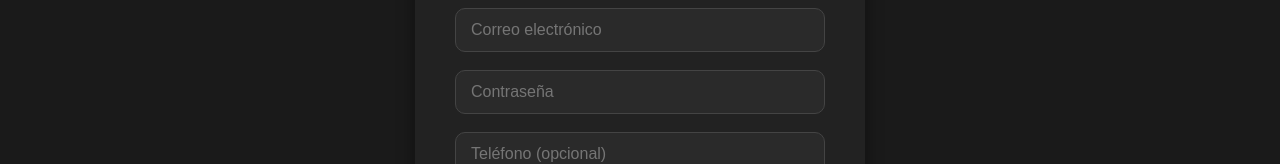
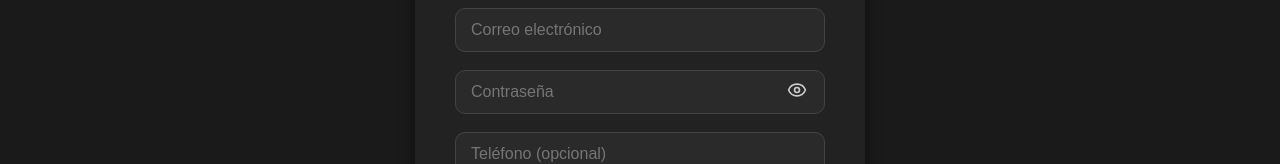
Before and after one commit to Juan-David-Ascanio/final-programacion-web, a React (Vite) app in the folder CineReservas/frontEnd/: page /register in a window 1280 px wide. Shown: the part 427-591 px from the top of the page. Built offline with nearby package versions, Linux system fonts and the light colour scheme.

Commit message:
Ojo en el login y registro para ocultar/mostrar contraseña

```diff
--- a/CineReservas/frontEnd/package.json
+++ b/CineReservas/frontEnd/package.json
@@ -12,6 +12,7 @@
   "dependencies": {
     "axios": "^1.13.2",
     "bootstrap": "^5.3.8",
+    "lucide-react": "^0.553.0",
     "react": "^19.1.1",
     "react-bootstrap": "^2.10.10",
     "react-dom": "^19.1.1",
--- a/CineReservas/frontEnd/src/css/Login.css
+++ b/CineReservas/frontEnd/src/css/Login.css
@@ -80,3 +80,35 @@
 .register-link a:hover {
   text-decoration: underline;
 }
+
+/* Contenedor para la contraseña y el ícono */
+.password-container {
+  position: relative;
+  width: 100%;
+}
+
+/* Input igual que los demás */
+.password-container input {
+  width: 100%;
+  padding: 14px;
+  border-radius: 10px;
+  border: none;
+  background: #2a2a2a;
+  color: #eee;
+  font-size: 1.05rem;
+}
+
+/* Ícono de ojo */
+.eye-icon {
+  position: absolute;
+  right: 14px;
+  top: 40%;
+  transform: translateY(-50%);
+  color: #aaa;
+  cursor: pointer;
+  transition: color 0.3s ease;
+}
+
+.eye-icon:hover {
+  color: #f5c518;
+}
--- a/CineReservas/frontEnd/src/css/Register.css
+++ b/CineReservas/frontEnd/src/css/Register.css
@@ -115,3 +115,29 @@
     color: #ff7d7d;
     border: 1px solid rgba(255, 99, 71, 0.35);
 }
+
+/* ===== CAMPO DE CONTRASEÑA CON OJO ===== */
+.password-field {
+  position: relative;
+  display: flex;
+  align-items: center;
+}
+
+.password-field input {
+  width: 100%;
+  padding-right: 40px; /* espacio para el ícono */
+}
+
+.toggle-password {
+  position: absolute;
+  right: 12px;
+  background: none;
+  border: none;
+  color: #ccc;
+  cursor: pointer;
+  transition: color 0.3s;
+}
+
+.toggle-password:hover {
+  color: #f5c518;
+}
--- a/CineReservas/frontEnd/src/pages/Login.jsx
+++ b/CineReservas/frontEnd/src/pages/Login.jsx
@@ -1,12 +1,14 @@
 import { useState } from "react";
 import { useNavigate } from "react-router-dom";
 import { auth } from "../components/auth";
+import { Eye, EyeOff } from "lucide-react"; // 👈 Importamos los íconos
 import "../css/Login.css";
 
 export default function Login() {
   const [correo, setCorreo] = useState("");
   const [contrasena, setContrasena] = useState("");
   const [error, setError] = useState("");
+  const [mostrarContrasena, setMostrarContrasena] = useState(false); // 👈 Nuevo estado
   const navigate = useNavigate();
 
   const handleSubmit = async (e) => {
@@ -37,13 +39,22 @@
           required
         />
 
+        {/* Campo de contraseña con el ojito */}
+        <div className="password-container">
           <input
-          type="password"
+            type={mostrarContrasena ? "text" : "password"}
             placeholder="Contraseña"
             value={contrasena}
             onChange={(e) => setContrasena(e.target.value)}
             required
           />
+          <span
+            className="eye-icon"
+            onClick={() => setMostrarContrasena(!mostrarContrasena)}
+          >
+            {mostrarContrasena ? <EyeOff size={20} /> : <Eye size={20} />}
+          </span>
+        </div>
 
         <button type="submit">Entrar</button>
 
@@ -51,8 +62,6 @@
           ¿No tienes cuenta aún?
           <a href="/register">Crear cuenta</a>
         </p>
-
-
       </form>
     </div>
   );
--- a/CineReservas/frontEnd/src/pages/Register.jsx
+++ b/CineReservas/frontEnd/src/pages/Register.jsx
@@ -1,10 +1,12 @@
 import { useState } from "react";
 import axios from "axios";
 import { useNavigate, Link } from "react-router-dom";
+import { Eye, EyeOff } from "lucide-react"; // 👈 usamos estos íconos se instala con npm install lucide-react
 import "./../css/Register.css";
 
 export default function Register() {
   const navigate = useNavigate();
+  const [showPassword, setShowPassword] = useState(false); // 👈 estado del ojo
 
   const [form, setForm] = useState({
     nombre: "",
@@ -27,14 +29,12 @@
     const emailRegex = /^[^\s@]+@[^\s@]+\.[^\s@]+$/;
     const phoneRegex = /^[0-9]{7,15}$/;
 
-    // Validación de email
     if (!emailRegex.test(form.correo)) {
       setMessage("❌ Ingresa un correo electrónico válido.");
       setMessageType("error");
       return;
     }
 
-    // Validación de teléfono
     if (form.telefono && !phoneRegex.test(form.telefono)) {
       setMessage("❌ El teléfono debe contener solo números y tener entre 7 y 15 dígitos.");
       setMessageType("error");
@@ -93,14 +93,27 @@
             onChange={handleChange}
             required
           />
+
+          {/* === CAMPO DE CONTRASEÑA CON OJO === */}
+          <div className="password-field">
             <input
-            type="password"
+              type={showPassword ? "text" : "password"}
               name="contrasena"
               placeholder="Contraseña"
               value={form.contrasena}
               onChange={handleChange}
               required
             />
+            <button
+              type="button"
+              className="toggle-password"
+              onClick={() => setShowPassword(!showPassword)}
+              aria-label="Mostrar u ocultar contraseña"
+            >
+              {showPassword ? <EyeOff size={20} /> : <Eye size={20} />}
+            </button>
+          </div>
+
           <input
             type="tel"
             name="telefono"
```
Also changed, not shown: 1 other file (tests, documents, lock files or other folders). Lines whose indentation alone changed are shown as unchanged.
